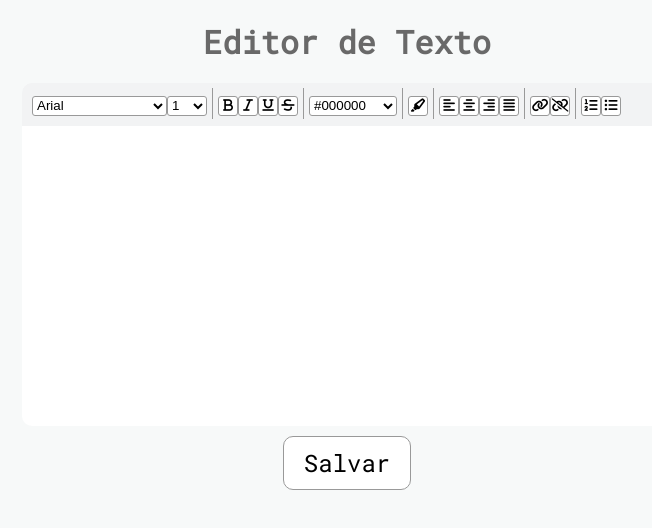
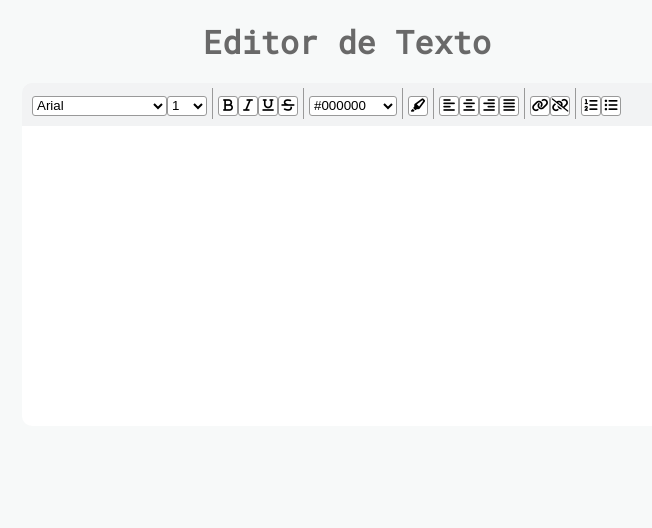
Before and after one commit to Gustavo-default/Editor-de-Texto, a plain HTML site: page index.html in a window 1280 px wide. Shown: the whole page, without its empty margins (293-945 px from the left). Drawn offline with Linux system fonts and the light colour scheme.

Commit message:
Update index.html

```diff
--- a/index.html
+++ b/index.html
@@ -62,10 +62,6 @@
         <textarea name="editor" id="editor" cols="30" rows="10"></textarea>
     </div>
 
-    <div class="actions">
-        <button onclick="editor.save();" id="save">Salvar</button>
-    </div>
-
     <script src="script.js"></script>
 
     <script>
```
